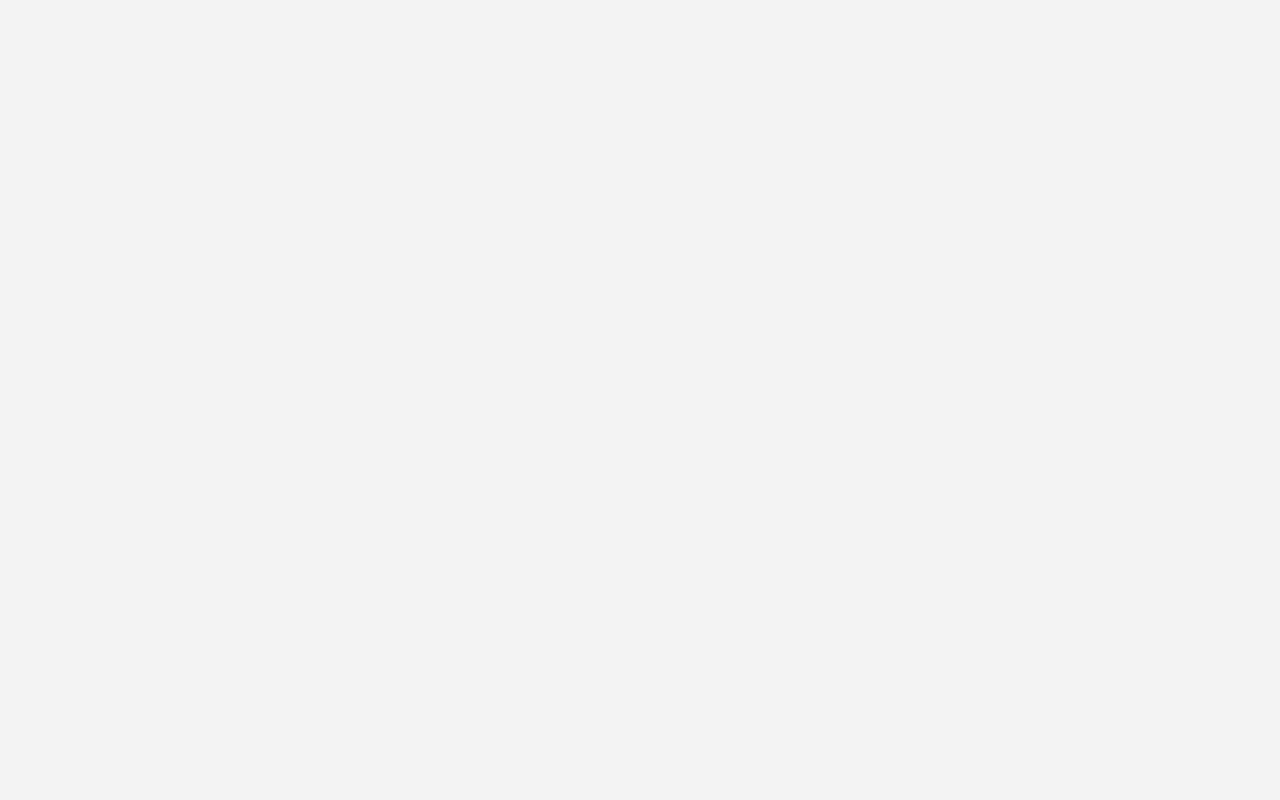
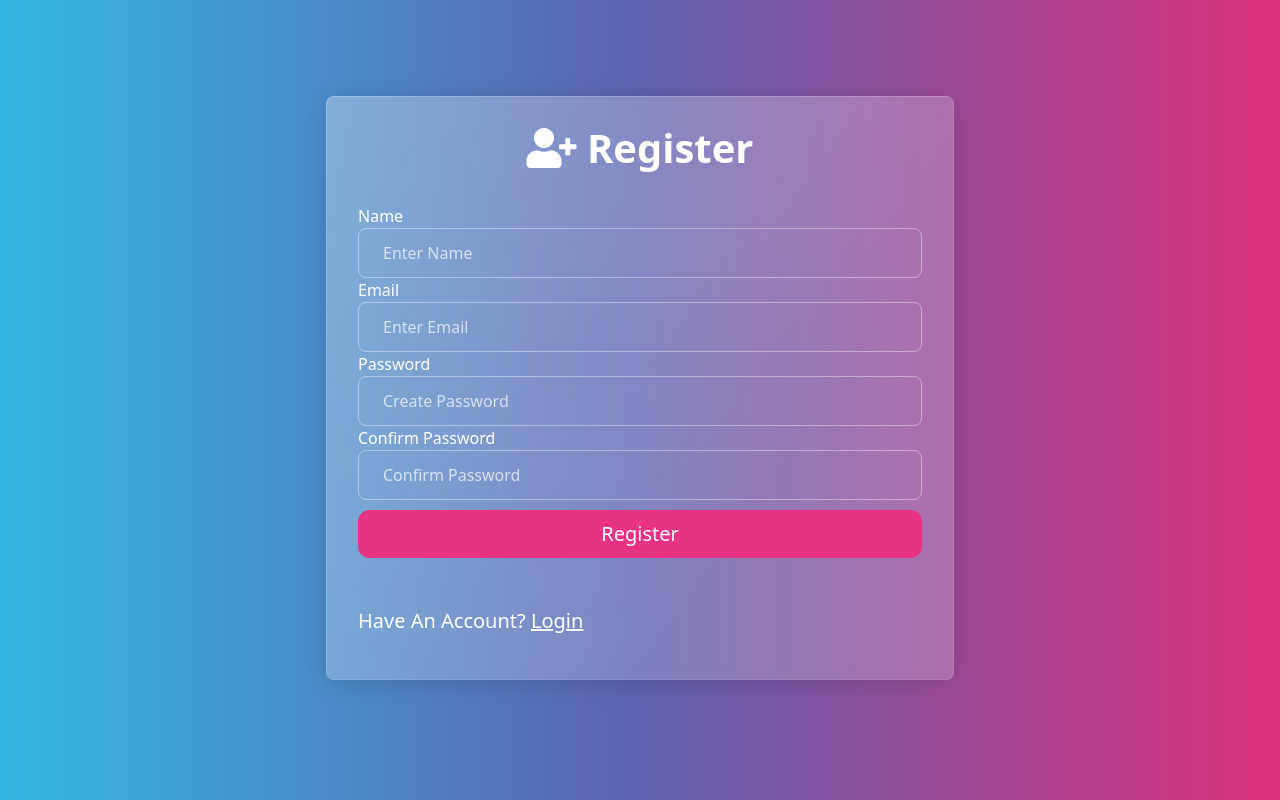
Before and after one commit to duanjial/my-doc, a React (Create React App) app in the folder client/: page /register in a window 1280 px wide. Built offline with nearby package versions, Linux system fonts and the light colour scheme.

Commit message:
added login and register pages

```diff
--- a/client/public/index.html
+++ b/client/public/index.html
@@ -11,10 +11,28 @@
     />
     <link rel="apple-touch-icon" href="%PUBLIC_URL%/logo192.png" />
     <link rel="manifest" href="%PUBLIC_URL%/manifest.json" />
+    <link rel="stylesheet" href="https://use.fontawesome.com/releases/v5.6.3/css/all.css" integrity="sha384-UHRtZLI+pbxtHCWp1t77Bi1L4ZtiqrqD80Kn4Z8NTSRyMA2Fd33n5dQ8lWUE00s/" crossorigin="anonymous">
+    <link rel="stylesheet" href="https://cdnjs.cloudflare.com/ajax/libs/bootswatch/5.0.1/quartz/bootstrap.min.css" integrity="sha512-Lc1IYOJO63jLtFrHwJG3W4Qhs6w0EPEsowAZKSGayP4VGJtBFY+fZh4EdQM3LIVX7XVfni4lAYGECnFUdN204g==" crossorigin="anonymous" referrerpolicy="no-referrer" />
     <title>My Doc</title>
   </head>
   <body>
     <noscript>You need to enable JavaScript to run this app.</noscript>
     <div id="root"></div>
+
+    <script
+      src="https://code.jquery.com/jquery-3.3.1.slim.min.js"
+      integrity="sha384-q8i/X+965DzO0rT7abK41JStQIAqVgRVzpbzo5smXKp4YfRvH+8abtTE1Pi6jizo"
+      crossorigin="anonymous"
+    ></script>
+    <script
+      src="https://cdnjs.cloudflare.com/ajax/libs/popper.js/1.14.6/umd/popper.min.js"
+      integrity="sha384-wHAiFfRlMFy6i5SRaxvfOCifBUQy1xHdJ/yoi7FRNXMRBu5WHdZYu1hA6ZOblgut"
+      crossorigin="anonymous"
+    ></script>
+    <script
+      src="https://stackpath.bootstrapcdn.com/bootstrap/4.2.1/js/bootstrap.min.js"
+      integrity="sha384-B0UglyR+jN6CkvvICOB2joaf5I4l3gm9GU6Hc1og6Ls7i6U/mkkaduKaBhlAXv9k"
+      crossorigin="anonymous"
+    ></script>
   </body>
 </html>
--- a/client/src/App.js
+++ b/client/src/App.js
@@ -7,6 +7,8 @@ import {
   // Redirect,
 } from "react-router-dom";
 import Home from "./Home";
+import Login from "./Login";
+import Register from "./Register";
 
 function App() {
   return (
@@ -15,6 +17,12 @@ function App() {
         <Route path="/" exact>
           {/* <Redirect to={`/documents/${uuidV4()}`} /> */}
           <Home />
+        </Route>
+        <Route path="/login">
+          <Login />
+        </Route>
+        <Route path="/register">
+          <Register />
         </Route>
         <Route path="/documents/:id">
           <TextEditor />
--- /dev/null
+++ b/client/src/Login.js
@@ -0,0 +1,43 @@
+import React from "react";
+
+export default function Login() {
+  return (
+    <div className="row mt-5">
+      <div className="col-md-6 m-auto">
+        <div className="card card-body">
+          <h1 className="text-center mb-3">
+            <i className="fas fa-sign-in-alt"></i> Login
+          </h1>
+          <form action="/users/login" method="POST">
+            <div className="form-group">
+              <label htmlFor="email">Email</label>
+              <input
+                type="email"
+                id="email"
+                name="email"
+                className="form-control"
+                placeholder="Enter Email"
+              />
+            </div>
+            <div className="form-group">
+              <label htmlFor="password">Password</label>
+              <input
+                type="password"
+                id="password"
+                name="password"
+                className="form-control"
+                placeholder="Enter Password"
+              />
+            </div>
+          </form>
+          <button className="formBtn btn btn-lg btn-primary" type="submit">
+            Login
+          </button>
+          <p className="lead mt-4">
+            No Account? <a href="/register">Register</a>
+          </p>
+        </div>
+      </div>
+    </div>
+  );
+}
--- /dev/null
+++ b/client/src/Register.js
@@ -0,0 +1,81 @@
+import React, { useState } from "react";
+
+export default function Register() {
+  const [name, setName] = useState("");
+  const [email, setEmail] = useState("");
+  const [password, setPassword] = useState("");
+  const [password2, setPassword2] = useState("");
+
+  function handleSubmit(e) {
+    e.preventDefault();
+    console.log(e);
+  }
+
+  return (
+    <div className="row mt-5">
+      <div className="col-md-6 m-auto">
+        <div className="card card-body">
+          <h1 className="text-center mb-3">
+            <i className="fas fa-user-plus"></i> Register
+          </h1>
+          <form>
+            <div className="form-group">
+              <label htmlFor="name">Name</label>
+              <input
+                type="name"
+                id="name"
+                name="name"
+                className="form-control"
+                placeholder="Enter Name"
+                onChange={(e) => setName(e.target.value)}
+              />
+            </div>
+            <div className="form-group">
+              <label htmlFor="email">Email</label>
+              <input
+                type="email"
+                id="email"
+                name="email"
+                className="form-control"
+                placeholder="Enter Email"
+                onChange={(e) => setEmail(e.target.value)}
+              />
+            </div>
+            <div className="form-group">
+              <label htmlFor="password">Password</label>
+              <input
+                type="password"
+                id="password"
+                name="password"
+                className="form-control"
+                placeholder="Create Password"
+                onChange={(e) => setPassword(e.target.value)}
+              />
+            </div>
+            <div className="form-group">
+              <label htmlFor="password2">Confirm Password</label>
+              <input
+                type="password"
+                id="password2"
+                name="password2"
+                className="form-control"
+                placeholder="Confirm Password"
+                onChange={(e) => setPassword2(e.target.value)}
+              />
+            </div>
+          </form>
+          <button
+            type="button"
+            className="formBtn btn btn-primary btn-lg"
+            onClick={(e) => handleSubmit(e)}
+          >
+            Register
+          </button>
+          <p className="lead mt-4">
+            Have An Account? <a href="/login">Login</a>
+          </p>
+        </div>
+      </div>
+    </div>
+  );
+}
--- a/client/src/style.css
+++ b/client/src/style.css
@@ -7,6 +7,10 @@
 body {
   background-color: #f3f3f3;
   margin: 0;
+}
+
+.formBtn {
+  margin-top: 10px;
 }
 
 .container .ql-editor {
```
Also changed, not shown: 1 other file (tests, documents, lock files or other folders).
